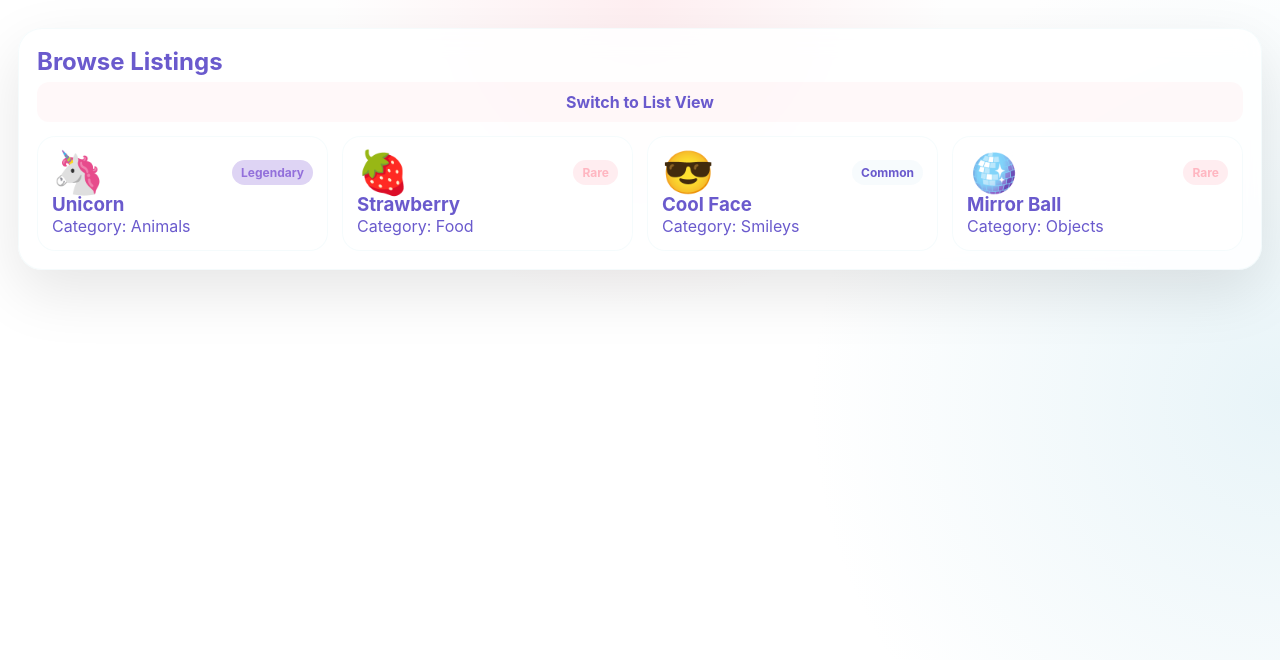
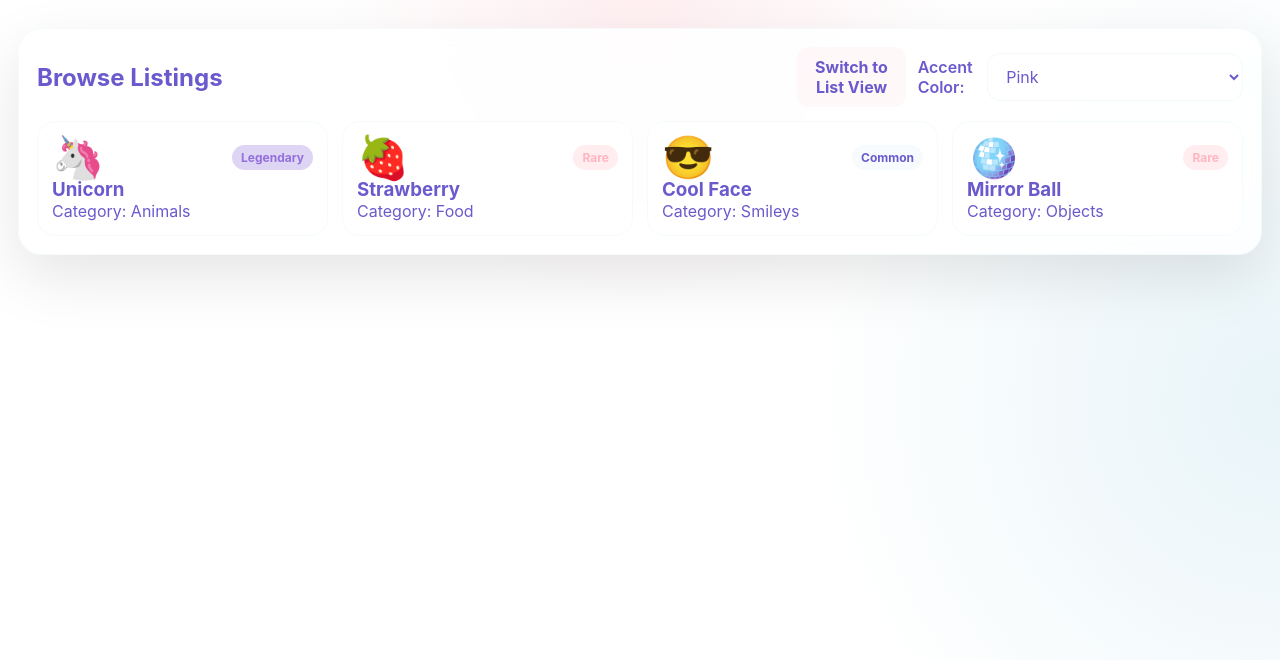
Before and after one commit to pri-m-05/emoji-exchange, a React (Vite) app in the folder emoji-exchange-starter/: page / in a window 1280 px wide. Shown: the top 660 px of the page. Built offline with nearby package versions, Linux system fonts and the light colour scheme.

Commit message:
feat: add theme selector button for choosing accent colors

```diff
--- a/emoji-exchange-starter/src/App.tsx
+++ b/emoji-exchange-starter/src/App.tsx
@@ -1,23 +1,69 @@
-import { useState } from "react";
+import { useState, useEffect } from "react";
 import type { Listing } from "./types";
 import { seedListings } from "./seed";
+
+const ACCENT_COLORS = [
+  { name: "Pink", pink: "#ffb6c1", purple: "#9370db" },
+  { name: "Blue", pink: "#add8e6", purple: "#6a5acd" },
+  { name: "Green", pink: "#77dd77", purple: "#4caf50" },
+  { name: "Orange", pink: "#ffcc99", purple: "#ff7043" },
+  { name: "Red", pink: "#ff8a80", purple: "#d32f2f" }
+];
 
 export default function App() {
   const [listings] = useState<Listing[]>(seedListings);
   const [viewMode, setViewMode] = useState<"grid" | "list">("grid");
+  const [accentIndex, setAccentIndex] = useState<number>(0);
+
+  // Apply accent colors to CSS variables
+  useEffect(() => {
+    const accent = ACCENT_COLORS[accentIndex];
+    if (accent) {
+      document.documentElement.style.setProperty("--color-accent-pink", accent.pink);
+      document.documentElement.style.setProperty("--color-accent-purple", accent.purple);
+      // Update button background gradient to new accent colors
+      document.documentElement.style.setProperty(
+        "--color-button-bg",
+        `linear-gradient(135deg, ${accent.pink}, ${accent.purple})`
+      );
+    }
+  }, [accentIndex]);
 
   const toggleView = () => {
     setViewMode((prev) => (prev === "grid" ? "list" : "grid"));
   };
 
+  const handleAccentChange = (e: React.ChangeEvent<HTMLSelectElement>) => {
+    setAccentIndex(Number(e.target.value));
+  };
+
   return (
     <main className="page-shell">
       <section className="panel">
-        <div className="panel-header">
+        <div className="panel-header" style={{ display: "flex", justifyContent: "space-between", alignItems: "center" }}>
           <h2>Browse Listings</h2>
-          <button className="button button-secondary" onClick={toggleView} aria-label="Toggle view">
-            {viewMode === "grid" ? "Switch to List View" : "Switch to Grid View"}
-          </button>
+          <div style={{ display: "flex", gap: "12px", alignItems: "center" }}>
+            <button className="button button-secondary" onClick={toggleView} aria-label="Toggle view">
+              {viewMode === "grid" ? "Switch to List View" : "Switch to Grid View"}
+            </button>
+            <label htmlFor="accent-select" style={{ color: "var(--color-text-primary)", fontWeight: 600 }}>
+              Accent Color:
+            </label>
+            <select
+              id="accent-select"
+              value={accentIndex}
+              onChange={handleAccentChange}
+              className="input"
+              style={{ minWidth: "140px" }}
+              aria-label="Select accent color"
+            >
+              {ACCENT_COLORS.map((color, idx) => (
+                <option key={color.name} value={idx}>
+                  {color.name}
+                </option>
+              ))}
+            </select>
+          </div>
         </div>
 
         {viewMode === "grid" ? (
```
Also changed, not shown: 3 other files (tests, documents, lock files or other folders).
